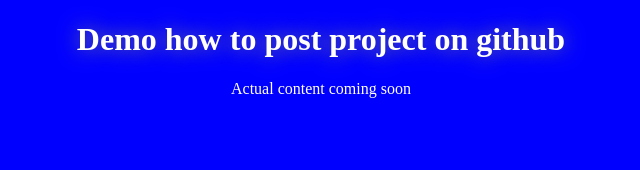
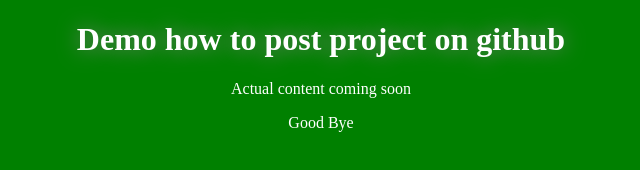
Before and after one commit to TriptiWani/hello, a plain HTML site: page index.html in a window 1280 px wide. Shown: the whole page, without its empty margins (319-959 px from the left). Drawn offline with Linux system fonts and the light colour scheme.

Commit message:
Blue bg to green

```diff
--- a/css/style.css
+++ b/css/style.css
@@ -1,6 +1,6 @@
 body{
   color:white;
-  background-color: blue;
+  background-color: green;
   text-align : center;
 }
 h1{
--- a/index.html
+++ b/index.html
@@ -8,5 +8,6 @@
 <body>
   <h1> Demo how to post project on github </h1>
   <p> Actual content coming soon</p>
+  <p>Good Bye</p>
 </body>
 </html>
```
